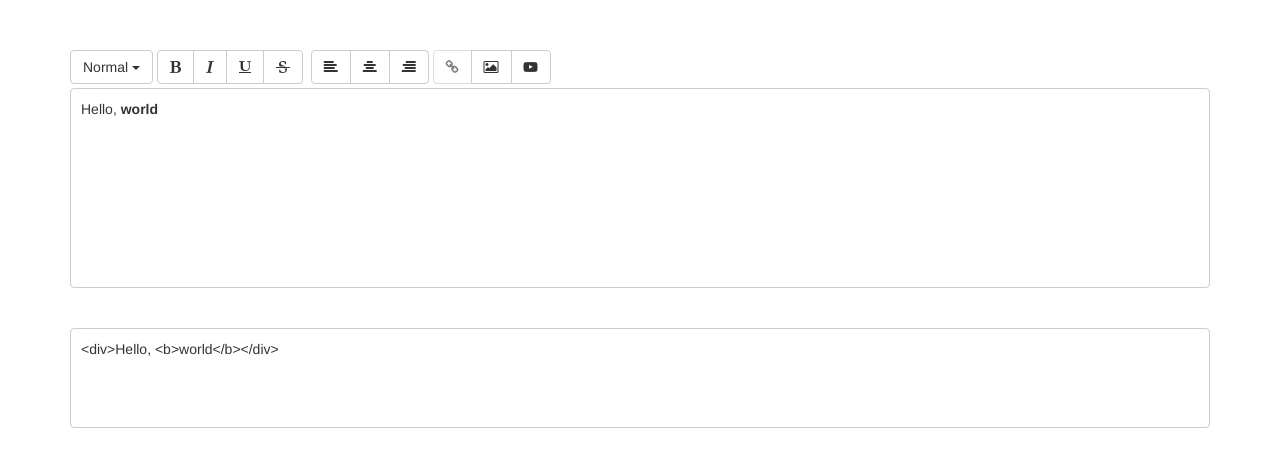
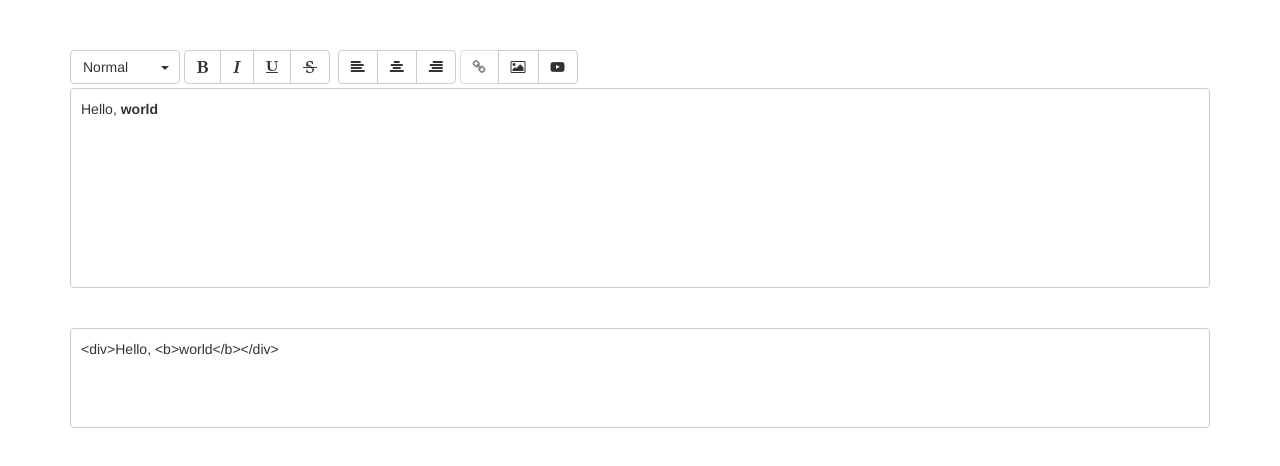
Before and after one commit to estherjk/rte-angular, a website: page demo/index.html in a window 1280 px wide. Drawn offline with nearby package versions, Linux system fonts and the light colour scheme.

Commit message:
Add .btn-format-block class to fix width of formatBlock dropdown menu

```diff
--- a/src/rte/rte.css
+++ b/src/rte/rte.css
@@ -1,5 +1,18 @@
 .rte-btn-toolbar {
   margin-bottom: 4px;
+}
+
+.rte-btn-toolbar .btn-format-block {
+  display: block;
+  width: 110px;
+  text-align: left;
+}
+
+.rte-btn-toolbar .btn-format-block .caret {
+  position: absolute;
+  margin-top: -1px;
+  right: 10px;
+  top: 50%;
 }
 
 .rte-btn-toolbar .dropdown-menu li {
--- a/src/rte/rte.html
+++ b/src/rte/rte.html
@@ -1,11 +1,12 @@
 <div class="rte-btn-toolbar" role="toolbar">
   <div class="btn-group">
     <button
-      class="btn btn-rte dropdown-toggle"
+      class="btn btn-rte dropdown-toggle btn-format-block"
       type="button"
       unselectable="on"
       data-toggle="dropdown">
-      {{ activeFormatBlockItem.labelPlain }} <span class="caret"></span>
+      <span>{{ activeFormatBlockItem.labelPlain }}</span>
+      <span class="caret"></span>
     </button>
 
     <ul class="dropdown-menu" role="menu">
```
